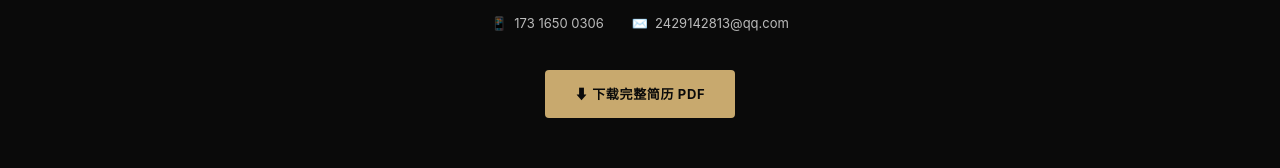
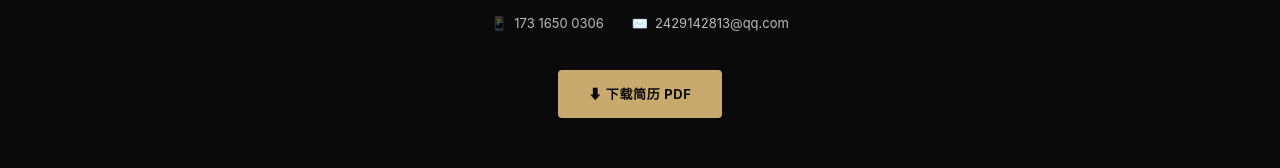
Before and after one commit to momoyuan717-afk/portfolio, a plain HTML site: page index.html in a window 1280 px wide. Shown: the part 5860-6028 px from the top of the page. Drawn offline with Linux system fonts and the light colour scheme.

Commit message:
fix: download button links to PDF

```diff
--- a/index.html
+++ b/index.html
@@ -849,7 +849,7 @@
       <div class="contact-item">📱 <a href="tel:17316500306">173 1650 0306</a></div>
       <div class="contact-item">✉️ <a href="mailto:2429142813@qq.com">2429142813@qq.com</a></div>
     </div>
-    <a href="../resume-yuanmeng.html" class="download-link" target="_blank">⬇ 下载完整简历 PDF</a>
+    <a href="https://raw.githubusercontent.com/momoyuan717-afk/portfolio/main/resume.pdf" class="download-link" target="_blank" download>⬇ 下载简历 PDF</a>
   </div>
 </div>
 
```
